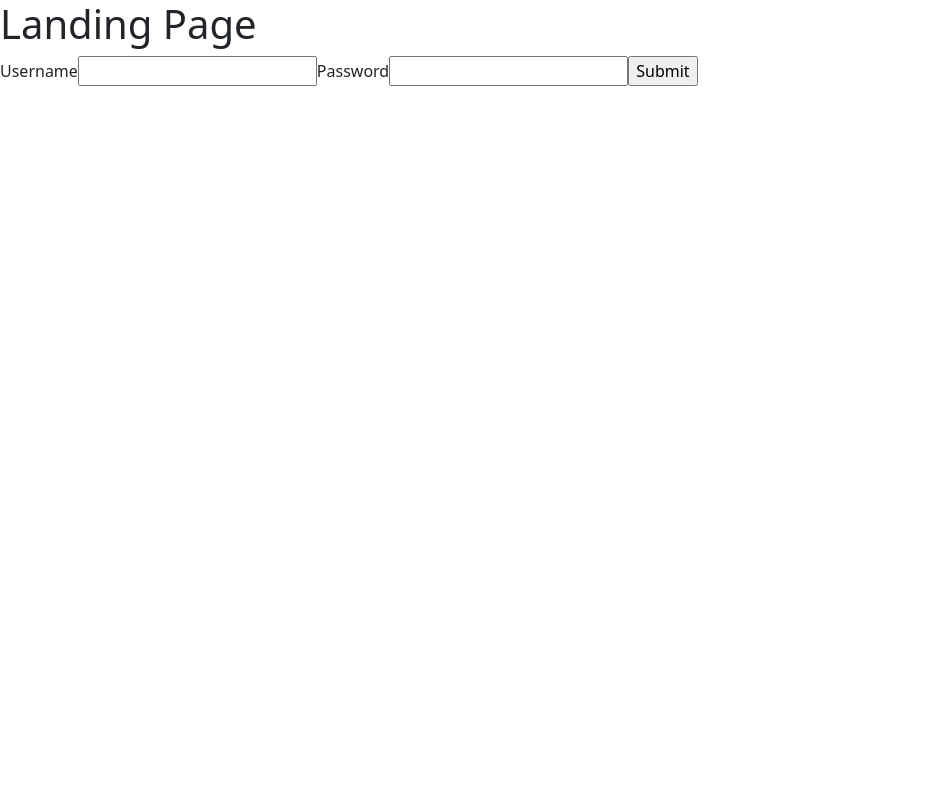
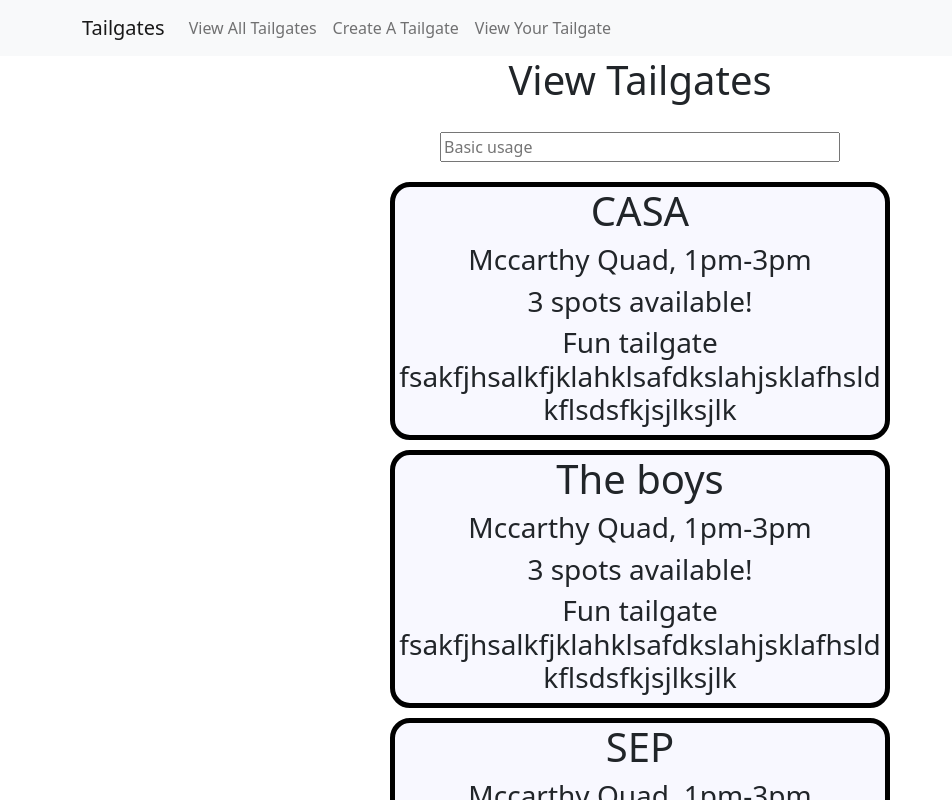
Before and after one commit to yazanawad/tailgateFrontEnd, a React (Create React App) app in the folder tailgate/: page /viewTailgates in a window 1280 px wide. Shown: the top 800 px of the page, without its empty margins (0-952 px from the left). Built offline with nearby package versions, Linux system fonts and the light colour scheme.

Commit message:
day 1 finishes

```diff
--- a/tailgate/src/App.js
+++ b/tailgate/src/App.js
@@ -39,7 +39,7 @@ function HeaderNav() {
 }
 
 function App() {
-  const [login, setLogin] = useState(false);
+  const [login, setLogin] = useState(true);
 
   // router if user is not loggedIn
   if (!login) {
--- /dev/null
+++ b/tailgate/src/components/componentStyle/individualTailgate.css
@@ -0,0 +1,11 @@
+.wrapper {
+  display: flex;
+  background-color: ghostwhite;
+  border: 5px solid black;
+  width: 500px;
+  flex-direction: column;
+  overflow-wrap: break-word;
+  border-radius: 20px;
+  margin: auto;
+  margin-bottom: 10px;
+}
--- a/tailgate/src/components/individualTailgate.jsx
+++ b/tailgate/src/components/individualTailgate.jsx
@@ -1,15 +1,14 @@
+import "./componentStyle/individualTailgate.css";
+
 export default function IndividualTailgate(props) {
-  console.log("props");
-  console.log(props);
   const { tailgateName, time, location, spots, message } = props.tailgateInfo;
   return (
-    <div>
-      <h3>{tailgateName}</h3>
+    <div className="wrapper">
+      <h1>{tailgateName}</h1>
       <h3>
         {location}, {time}
       </h3>
       <h3>{spots} spots available!</h3>
-
       <h3>{message}</h3>
     </div>
   );
--- a/tailgate/src/pages/LoggedIn/ViewTailgates.jsx
+++ b/tailgate/src/pages/LoggedIn/ViewTailgates.jsx
@@ -1,44 +1,92 @@
-import { useEffect, useState } from "react";
+import { useEffect, useState, useRef } from "react";
 import IndividualTailgate from "../../components/individualTailgate";
-
+import { Input } from "@chakra-ui/react";
 export default function ViewTailgates(props) {
   const { setLogin } = props;
-  const [tailgates, setTailgates] = useState([
+  const [search, setSearch] = useState([
     {
       tailgateName: "CASA",
       time: "1pm-3pm",
       location: "Mccarthy Quad",
       spots: 3,
-      message: "Fun tailgate",
+      message:
+        "Fun tailgate fsakfjhsalkfjklahklsafdkslahjsklafhsldkflsdsfkjsjlksjlk",
     },
   ]);
+  const tailgates = useRef();
   useEffect(() => {
-    setTailgates([
+    tailgates.current = [
       {
         tailgateName: "CASA",
         time: "1pm-3pm",
         location: "Mccarthy Quad",
         spots: 3,
-        message: "Fun tailgate",
+        message:
+          "Fun tailgate fsakfjhsalkfjklahklsafdkslahjsklafhsldkflsdsfkjsjlksjlk",
       },
-    ]);
+      {
+        tailgateName: "The boys",
+        time: "1pm-3pm",
+        location: "Mccarthy Quad",
+        spots: 3,
+        message:
+          "Fun tailgate fsakfjhsalkfjklahklsafdkslahjsklafhsldkflsdsfkjsjlksjlk",
+      },
+      {
+        tailgateName: "SEP",
+        time: "1pm-3pm",
+        location: "Mccarthy Quad",
+        spots: 3,
+        message:
+          "Fun tailgate fsakfjhsalkfjklahklsafdkslahjsklafhsldkflsdsfkjsjlksjlk",
+      },
+    ];
+    console.log(tailgates.current);
+    setSearch(tailgates.current);
   }, []);
+
   const signOut = () => {
     setLogin(false);
   };
+
   const renderTailgates = () => {
-    return (
-      <div>
-        {tailgates.map((tailgate) => (
-          <IndividualTailgate tailgateInfo={tailgate} />
-        ))}
-      </div>
-    );
+    if (search.length) {
+      return (
+        <div>
+          {search.map((tailgate) => (
+            <IndividualTailgate
+              key={tailgate.tailgateName}
+              tailgateInfo={tailgate}
+            />
+          ))}
+        </div>
+      );
+    } else {
+      return <h1>No Tailgates Found</h1>;
+    }
+  };
+
+  const searchVals = (value) => {
+    if (!value) {
+      setSearch(tailgates.current);
+    } else {
+      const newTailgates = tailgates.current.filter((val) => {
+        if (val.tailgateName.toLowerCase().includes(value.toLowerCase()))
+          return val;
+      });
+      setSearch(newTailgates);
+    }
   };
 
   return (
-    <div className="contain">
+    <div className="contain" style={{ margin: "auto" }}>
       <h1>View Tailgates</h1>
+      <Input
+        onChange={(e) => searchVals(e.target.value || null)}
+        placeholder="Basic usage"
+        size="md"
+        style={{ width: "400px", margin: "20px" }}
+      />
       {renderTailgates()}
       <input type="button" value="Sign Out" onClick={signOut} />
     </div>
```
